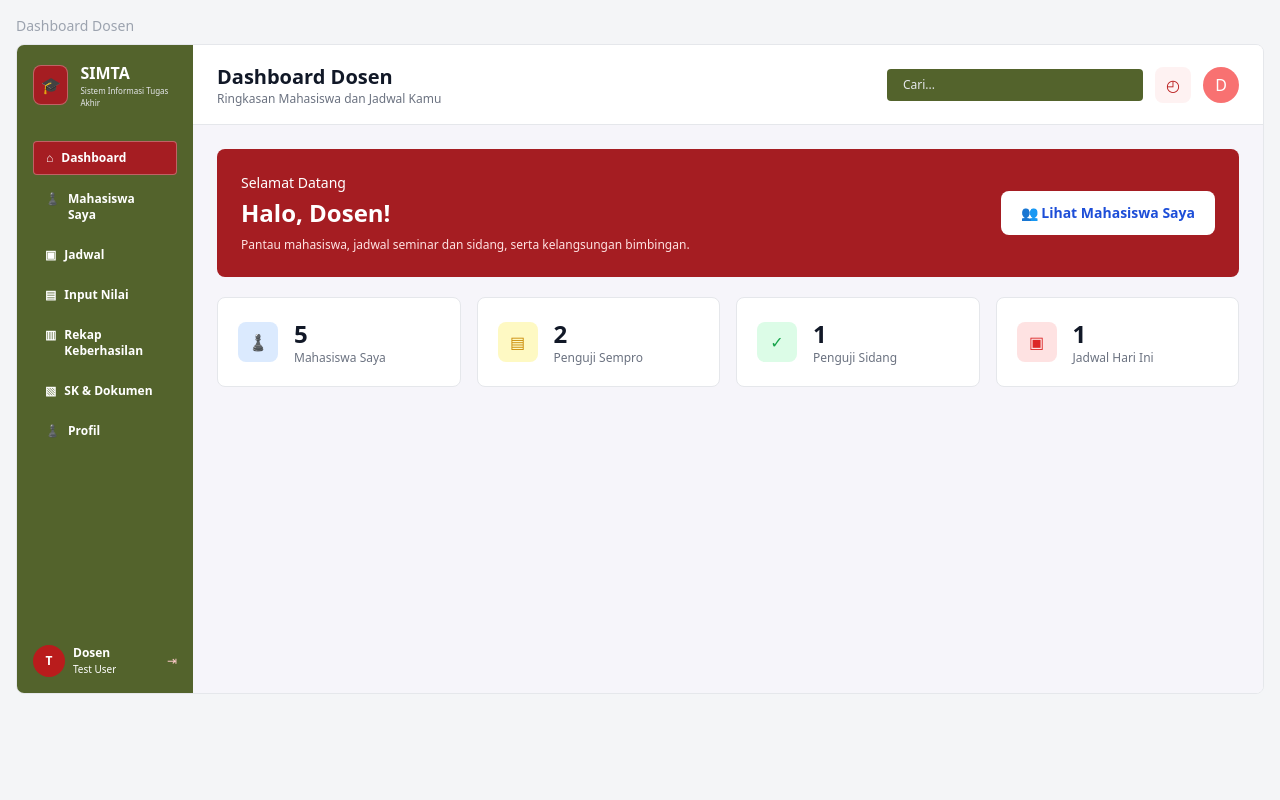
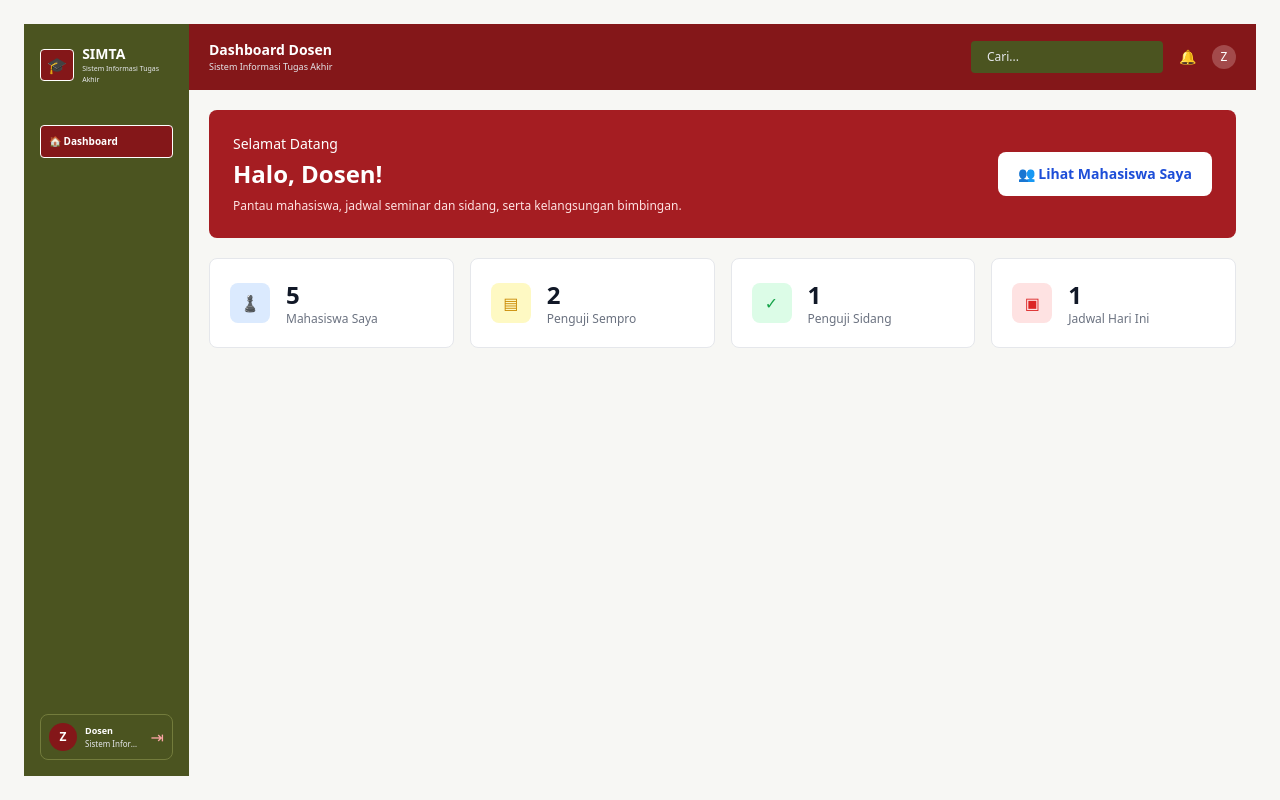
Before and after one commit to meutia123/SIMTA, a Laravel app: page /dosen/dashboard in a window 1280 px wide. Run offline with Laravel 12, Linux system fonts and the light colour scheme; a user stored in the database is signed in; data comes from the database, SQL or seed files in the repository; some libraries are stand-ins or nearby versions.

Commit message:
Perbaikan autentikasi, dashboard, dan pengajuan tugas akhir

```diff
--- a/app/Http/Controllers/AuthController.php
+++ b/app/Http/Controllers/AuthController.php
@@ -61,7 +61,6 @@ class AuthController extends Controller
 
             case 'prodi':
                 return redirect()->route('prodi.dashboard');
-
             case 'tu':
                 return redirect()->route('tu.dashboard');
 
--- a/app/Http/Controllers/TugasAkhirController.php
+++ b/app/Http/Controllers/TugasAkhirController.php
@@ -31,10 +31,9 @@ class TugasAkhirController extends Controller
             'deskripsi' => 'nullable|string',
             'calon_dosen_1' => 'required|exists:users,id',
             'calon_dosen_2' => 'required|different:calon_dosen_1|exists:users,id',
-            'calon_dosen_3' => 'required|different:calon_dosen_1|different:calon_dosen_2|exists:users,id',
         ]);
 
-        foreach (['calon_dosen_1', 'calon_dosen_2', 'calon_dosen_3'] as $field) {
+        foreach (['calon_dosen_1', 'calon_dosen_2'] as $field) {
             $isDosen = User::where('id', $validated[$field])
                 ->where('role', 'dosen')
                 ->exists();
@@ -53,7 +52,7 @@ class TugasAkhirController extends Controller
             'deskripsi' => $validated['deskripsi'] ?? null,
             'calon_dosen_1' => $validated['calon_dosen_1'],
             'calon_dosen_2' => $validated['calon_dosen_2'],
-            'calon_dosen_3' => $validated['calon_dosen_3'],
+            'calon_dosen_3' => null,
             'status' => 'Menunggu'
         ]);
 
--- a/resources/views/auth/forgot-password.blade.php
+++ b/resources/views/auth/forgot-password.blade.php
@@ -25,12 +25,12 @@
                 type="email"
                 name="email"
                 placeholder="Masukkan Email"
-                class="w-full px-4 py-3 border border-gray-300 rounded-lg mb-5 focus:outline-none focus:ring-2 focus:ring-blue-500"
+                class="w-full px-4 py-3 border border-gray-300 rounded-lg mb-5 focus:outline-none focus:ring-2 focus:ring-[#841719]"
                 required>
 
             <button
                 type="submit"
-                class="w-full bg-blue-700 hover:bg-blue-800 text-white font-semibold py-3 rounded-lg">
+                class="w-full bg-[#841719] hover:bg-[#6f1214] text-white font-semibold py-3 rounded-lg">
                 Kirim Kode Verifikasi
             </button>
 
--- a/resources/views/auth/new-password.blade.php
+++ b/resources/views/auth/new-password.blade.php
@@ -35,7 +35,7 @@
 
             <button
                 type="submit"
-                class="w-full bg-blue-700 hover:bg-blue-800 text-white font-semibold py-3 rounded-lg">
+                class="w-full bg-[#841719] hover:bg-[#6f1214] text-white font-semibold py-3 rounded-lg">
                 Simpan Password
             </button>
 
--- a/resources/views/auth/verify-otp.blade.php
+++ b/resources/views/auth/verify-otp.blade.php
@@ -24,12 +24,12 @@
             <input
                 type="text"
                 placeholder="Masukkan Kode OTP"
-                class="w-full px-4 py-3 border border-gray-300 rounded-lg mb-5 focus:outline-none focus:ring-2 focus:ring-blue-500"
+                class="w-full px-4 py-3 border border-gray-300 rounded-lg mb-5 focus:outline-none focus:ring-2 focus:ring-[#841719]"
                 required>
 
             <button
                 type="submit"
-                class="w-full bg-blue-700 hover:bg-blue-800 text-white font-semibold py-3 rounded-lg">
+                class="w-full bg-[#841719] hover:bg-[#6f1214] text-white font-semibold py-3 rounded-lg">
                 Verifikasi
             </button>
 
--- a/resources/views/layouts/dosen.blade.php
+++ b/resources/views/layouts/dosen.blade.php
@@ -6,37 +6,71 @@
     <title>@yield('title', 'SIMTA')</title>
     <script src="https://cdn.tailwindcss.com"></script>
 </head>
-<body class="bg-[#f4f5f7] text-gray-900">
-<div class="min-h-screen p-4">
-    <h2 class="text-sm text-gray-400 mb-2">@yield('page-label', 'Dashboard Dosen')</h2>
-    <div class="flex min-h-[650px] border border-gray-200 rounded-lg overflow-hidden bg-white">
-        <aside class="w-44 bg-[#53632c] text-white flex flex-col shrink-0 p-4">
-            <div class="flex items-center gap-3 mb-8">
-                <div class="w-10 h-10 rounded-lg border border-white/30 bg-[#a51d22] flex items-center justify-center">🎓</div>
-                <div><h1 class="font-bold">SIMTA</h1><p class="text-[8px] text-gray-200">Sistem Informasi Tugas Akhir</p></div>
+<body class="bg-[#f7f7f4] text-gray-900">
+<div class="min-h-screen p-4 md:p-6">
+    <div class="flex min-h-[calc(100vh-48px)]">
+        <!-- SIDEBAR -->
+        <aside class="w-40 md:w-[165px] bg-[#4b5420] text-white flex flex-col shrink-0 p-4">
+            <div class="flex items-center gap-2 mb-10 mt-1">
+                <div class="bg-[#841719] border border-white rounded w-9 h-8 flex items-center justify-center">
+                    🎓
+                </div>
+                <div>
+                    <h1 class="font-bold text-sm">SIMTA</h1>
+                    <p class="text-[7px] text-gray-200">Sistem Informasi Tugas Akhir</p>
+                </div>
             </div>
-            <nav class="space-y-2 text-xs font-semibold">
-                <a href="{{ route('dosen.dashboard') }}" class="flex gap-2 px-3 py-2 rounded {{ request()->routeIs('dosen.dashboard') ? 'bg-[#a51d22] border border-white/30' : 'hover:bg-black/10' }}">⌂ <span>Dashboard</span></a>
-                <a href="#" class="flex gap-2 px-3 py-2 rounded hover:bg-black/10">♟ <span>Mahasiswa Saya</span></a>
-                <a href="#" class="flex gap-2 px-3 py-2 rounded hover:bg-black/10">▣ <span>Jadwal</span></a>
-                <a href="#" class="flex gap-2 px-3 py-2 rounded hover:bg-black/10">▤ <span>Input Nilai</span></a>
-                <a href="#" class="flex gap-2 px-3 py-2 rounded hover:bg-black/10">▥ <span>Rekap Keberhasilan</span></a>
-                <a href="#" class="flex gap-2 px-3 py-2 rounded hover:bg-black/10">▧ <span>SK & Dokumen</span></a>
-                <a href="#" class="flex gap-2 px-3 py-2 rounded hover:bg-black/10">♟ <span>Profil</span></a>
+            <nav class="space-y-3 text-[10px] font-semibold">
+                <a href="{{ route('dosen.dashboard') }}"
+                   class="flex items-center gap-2 px-2 py-2 rounded {{ request()->routeIs('dosen.dashboard') ? 'bg-[#841719] border border-white' : 'hover:bg-[#606b2d]' }}">
+                    🏠 Dashboard
+                </a>
             </nav>
-            <div class="mt-auto flex items-center gap-2 text-xs">
-                <div class="w-8 h-8 rounded-full bg-red-700 flex items-center justify-center font-bold">{{ strtoupper(substr(Auth::user()->name, 0, 1)) }}</div>
-                <div class="min-w-0"><p class="font-bold">Dosen</p><p class="truncate text-[10px]">{{ Auth::user()->name }}</p></div>
-                <form action="{{ route('logout') }}" method="POST" class="ml-auto">@csrf<button title="Logout" class="text-red-200">⇥</button></form>
+            <!-- IDENTITAS -->
+            <div class="mt-auto pt-6">
+                <div class="flex items-center gap-2 border border-[#737c3c] rounded-lg p-2">
+                    <div class="w-7 h-7 rounded-full bg-[#841719] flex items-center justify-center font-bold text-xs">
+                        {{ strtoupper(substr(Auth::user()->name, 0, 1)) }}
+                    </div>
+                    <div class="min-w-0 flex-1">
+                        <p class="text-[9px] font-bold">Dosen</p>
+                        <p class="text-[8px] text-gray-200 truncate">
+                            Sistem Informasi
+                        </p>
+                    </div>
+                    <form action="{{ route('logout') }}" method="POST">
+                        @csrf
+                        <button type="submit" title="Logout" class="text-red-300">
+                            ⇥
+                        </button>
+                    </form>
+                </div>
             </div>
         </aside>
-        <main class="flex-1 min-w-0 bg-[#f6f5fa]">
-            <header class="h-20 bg-white border-b px-6 flex items-center justify-between">
-                <div><h1 class="font-bold text-xl">Dashboard Dosen</h1><p class="text-xs text-gray-500">Ringkasan Mahasiswa dan Jadwal Kamu</p></div>
-                <div class="flex items-center gap-3"><input type="search" placeholder="Cari..." class="hidden md:block w-64 rounded px-4 py-2 text-xs text-white bg-[#53632c] placeholder:text-gray-200"><button class="w-9 h-9 rounded-lg bg-red-50 text-red-700">◴</button><div class="w-9 h-9 rounded-full bg-red-400 text-white flex items-center justify-center">D</div></div>
+        <!-- KONTEN -->
+        <div class="flex-1 min-w-0 flex flex-col bg-[#f7f7f4]">
+            <header class="bg-[#841719] text-white px-5 py-4 flex items-center justify-between gap-3">
+                <div>
+                    <h2 class="font-bold text-sm">
+                        @yield('page-label', 'Dashboard Dosen')
+                    </h2>
+                    <p class="text-[9px] text-gray-200">
+                        Sistem Informasi Tugas Akhir
+                    </p>
+                </div>
+                <div class="flex items-center gap-4">
+                    <input type="text" placeholder="Cari..."
+                           class="hidden md:block bg-[#4b5420] text-white placeholder-gray-200 rounded px-4 py-2 text-xs w-48">
+                    <span class="text-sm">🔔</span>
+                    <div class="w-6 h-6 rounded-full bg-[#a34a4b] flex items-center justify-center text-xs">
+                        {{ strtoupper(substr(Auth::user()->name, 0, 1)) }}
+                    </div>
+                </div>
             </header>
-            <div class="p-6">@yield('content')</div>
-        </main>
+            <main class="flex-1 min-w-0 p-5">
+                @yield('content')
+            </main>
+        </div>
     </div>
 </div>
 </body>
--- a/resources/views/mahasiswa/ajukan-judul.blade.php
+++ b/resources/views/mahasiswa/ajukan-judul.blade.php
@@ -84,10 +84,10 @@
                         Pilih tiga calon dosen pembimbing sesuai preferensi Anda.
                     </p>
 
-                    @for($i = 1; $i <= 3; $i++)
+                    @for($i = 1; $i <= 2; $i++)
                         <div class="mb-4">
                             <label class="block text-sm font-semibold mb-2">
-                                Pilihan {{ $i }} <span class="text-red-600">*</span>
+                                Pembimbing {{ $i }} <span class="text-red-600">*</span>
                             </label>
 
                             <select name="calon_dosen_{{ $i }}" required
@@ -156,7 +156,7 @@
                         <li>Gunakan judul yang jelas dan sesuai bidang penelitian.</li>
                         <li>Isi topik penelitian dengan tepat.</li>
                         <li>Tuliskan deskripsi singkat penelitian.</li>
-                        <li>Pilih tiga calon dosen pembimbing yang berbeda.</li>
+                        <li>Pilih dua calon dosen pembimbing yang berbeda.</li>
                         <li>Periksa kembali data sebelum mengirim pengajuan.</li>
                     </ul>
                 </div>
```
Also changed, not shown: database/seeders/DatabaseSeeder.php (+34 -11 lines), resources/views/auth/login.blade.php (+4 -4 lines), resources/views/auth/register.blade.php (+7 -7 lines), resources/views/dashboard.blade.php (+4 -4 lines), resources/views/layouts/prodi.blade.php (+53 -41 lines), resources/views/layouts/tu.blade.php (+53 -34 lines).
